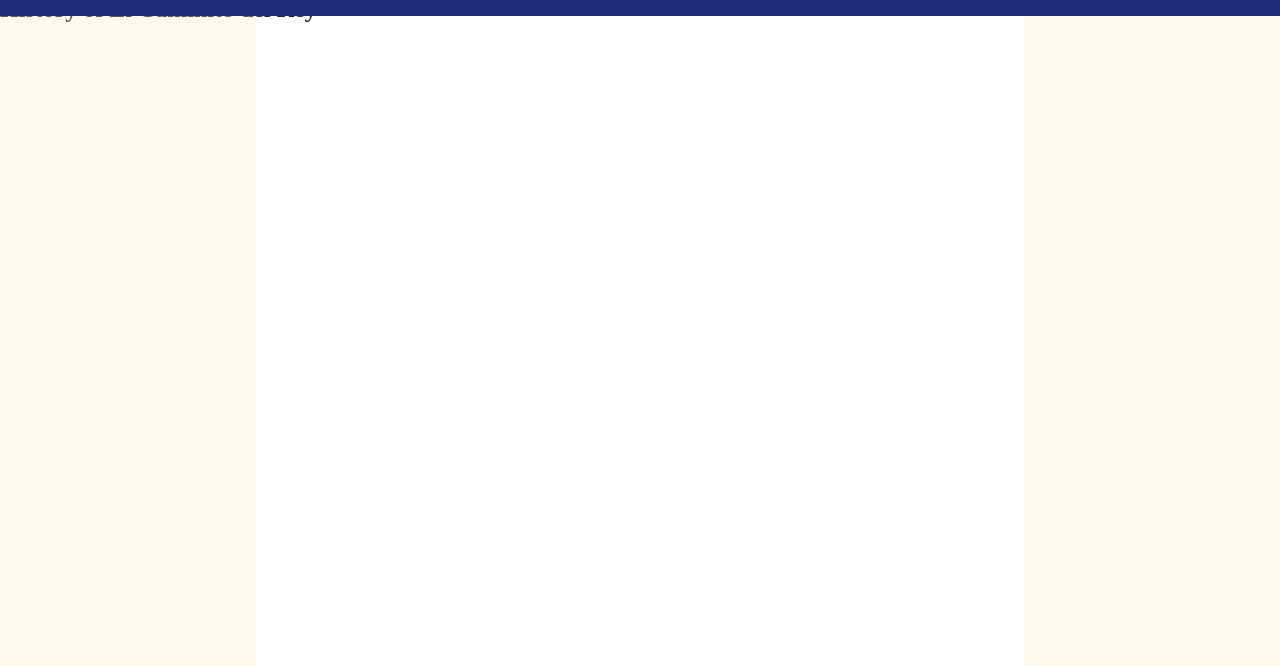
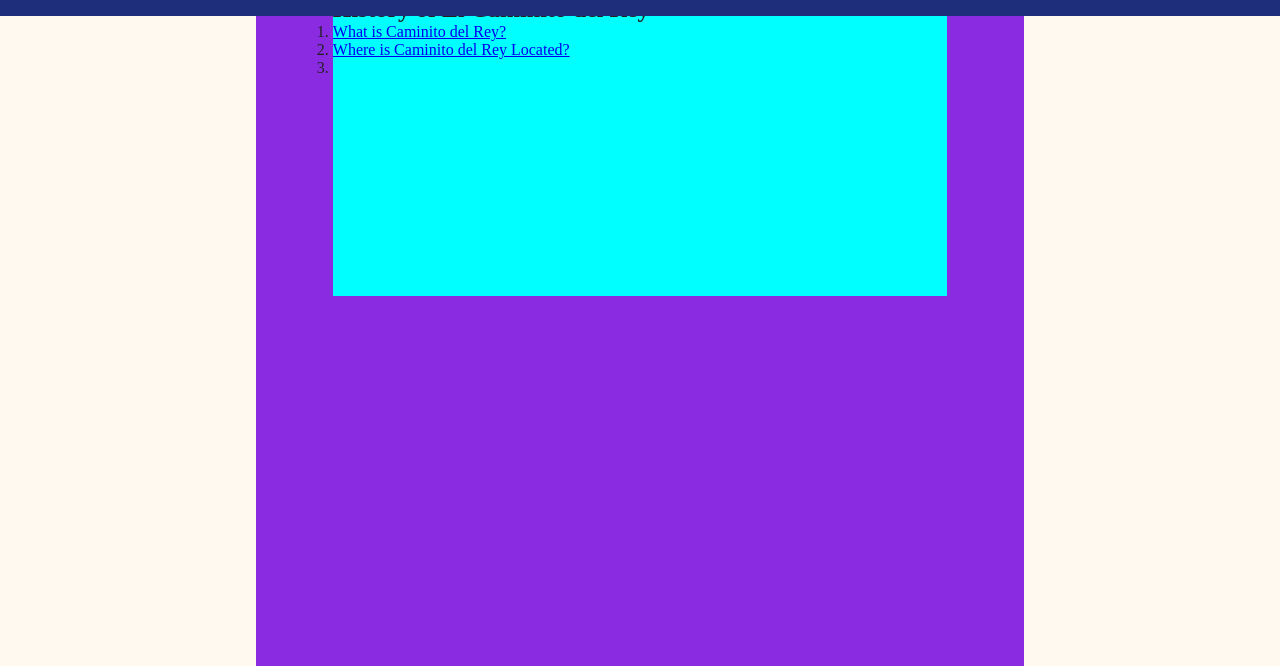
Before and after one commit to GustavoPulgar/Caminito-del-Rey, a plain HTML site: page history.html in a window 1280 px wide. Shown: the part 79-745 px from the top of the page. Drawn offline with Linux system fonts and the light colour scheme.

Commit message:
Add structure and style to content section.

```diff
--- a/assets/css/style.css
+++ b/assets/css/style.css
@@ -237,6 +237,29 @@ footer {
     background-color: rgba(255, 231, 195, 0.25);
 }
 
+/* history */
+
+#center {
+    width: 60%;
+    height: 100%;
+    position: absolute;
+    left: 20%;
+    background-color: blueviolet;
+}
+
+.center-bubble {
+    position: relative;
+}
+
+#contents {
+    width: 80%;
+    height: 300px;
+    position: absolute;
+    left: 10%;
+    top: 10%;
+    background-color: aqua;
+}
+
 /* gallery */
 
 #photos {
--- a/history.html
+++ b/history.html
@@ -33,10 +33,21 @@
     <section>
         <div id="left-margin"></div>
         <div id="right-margin"></div>
-        <div>
-            <section>
-                <div>
+        <div id="center">
+            <section class="center-bubble">
+                <div id="contents">
                     <h2>History of El Caminito del Rey</h2>
+                    <ol id="contents-list">
+                        <li>
+                        <a href="#what">What is Caminito del Rey?</a>
+                        </li>
+                        <li>
+                        <a href="#what">Where is Caminito del Rey Located?</a>
+                        </li>
+                        <li>
+
+                        </li>
+                    </ol>
                 </div>
             </section>
         </div>
```
Also changed, not shown: index.html (+0 -2 lines).
